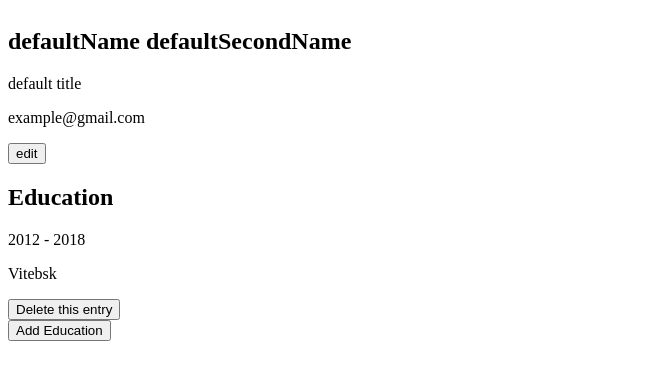
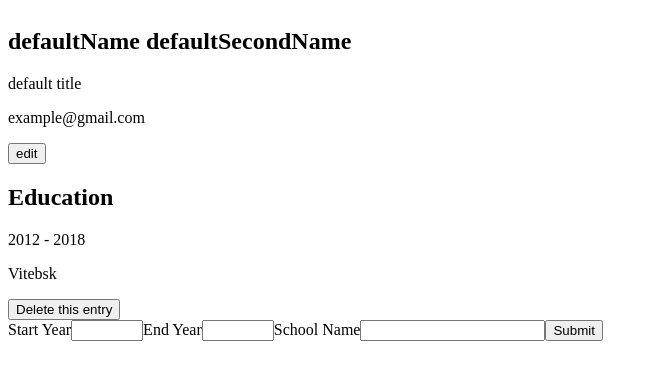
Before and after one commit to CrazyReborn/cv-app, a React (Create React App) app: page / in a window 1280 px wide. Both pictures are taken after a click on the button "Add Education". Shown: the top 380 px of the page, without its empty margins (0-658 px from the left). Built offline with nearby package versions, Linux system fonts and the light colour scheme.

Commit message:
now can add education entries.

```diff
--- a/src/components/education.js
+++ b/src/components/education.js
@@ -5,17 +5,19 @@ class Education extends React.Component {
     constructor() {
         super();
         this.state = {
+            addNew: false,
             all: [{
                 startYear: '2012', endYear: '2018', uniName: 'Vitebsk',
             id: uniqid()}],
-            current: {
-                startYear: '',
-                endYear: '',
-                uniName: '',
-                id: uniqid(),
-            }
+            currentStartYear: '',
+            currentEndYear: '',
+            currentUniName: '',
+            currentId: uniqid(),
         }
         this.handleDelete = this.handleDelete.bind(this);
+        this.handleAddEducationEntry = this.handleAddEducationEntry.bind(this);
+        this.handleChange = this.handleChange.bind(this);
+        this.handleSubmit = this.handleSubmit.bind(this);
     }
 
     handleDelete(id) {
@@ -23,11 +25,44 @@ class Education extends React.Component {
             all: this.state.all.filter(edu => edu.id !== id)
         });
     }
+    handleAddEducationEntry() {
+        this.setState({
+            addNew: !this.state.addNew,
+        });
+    }
+    handleChange(e) {
+        const name = e.target.name;
+        const value = e.target.value;
+        this.setState({
+                [name]: value,
+                id: this.state.currentId,
+        });
+        console.log(this.state)
+    }
+
+    handleSubmit(e) {
+        e.preventDefault();
+        const newEntry = {
+            startYear: this.state.currentStartYear,
+            endYear: this.state.currentEndYear,
+            uniName: this.state.currentUniName,
+            id: this.state.currentId,
+        }
+        this.setState({
+            addNew: !this.state.addNew,
+            all: this.state.all.concat(newEntry),
+            currentStartYear: '',
+            currentEndYear: '',
+            currentUniName: '',
+            currentId: uniqid(),
+        }, console.log(this.state.all));
+    }
     render() {
-        const { all } = this.state;
+        const { all, addNew } = this.state;
+        const {currentStartYear, currentSEndYear, currentSUniName } = this.state;
         return (
             <div>
-                {all.map(edu => {
+                {all.map((edu) => {
                     return (
                         <div key={edu.id}>
                             <h2>Education</h2>
@@ -37,7 +72,19 @@ class Education extends React.Component {
                         </div>
                     )
                 })}
-            <button>Add Education</button>
+                {!addNew
+                ? <button onClick={this.handleAddEducationEntry}>Add Education</button>
+                : <form onSubmit={this.handleSubmit}>
+                    <label htmlFor="startYear">Start Year</label>
+                    <input onChange={this.handleChange} id="startYear" name="currentStartYear" type="number" min="1960" max="2021" step="1" value={currentStartYear}></input>
+                    <label htmlFor="endYear">End Year</label>
+                    <input onChange={this.handleChange} id="endYear" name="currentEndYear" type="number" min="1960" max="2021" step="1" value={currentSEndYear}></input>
+                    <label htmlFor="uniName">School Name</label>
+                    <input onChange={this.handleChange} type="text" name="currentUniName" id="uniName" value={currentSUniName}></input>
+                    <input type="submit"></input>
+                    </form>
+                    }
+
         </div>
         )
     }
--- a/src/components/general-info.js
+++ b/src/components/general-info.js
@@ -39,13 +39,13 @@ class GeneralInfo extends React.Component {
             <div className="geranalInfo">
                 {editing
                 ? <form className="geranalInfo" onSubmit={this.handleSubmit}>
-                    <label for="firstName">First Name</label>
+                    <label htmlFor="firstName">First Name</label>
                     <input type="text" id="firstName" name="firstName" value={firstName} onChange={this.handleChange}></input>
-                    <label for="lastName">Last Name</label>
+                    <label htmlFor="lastName">Last Name</label>
                     <input type="text" id="lastName" name="lastName" value={lastName} onChange={this.handleChange}></input>
-                    <label for="title">Job Title</label>
+                    <label htmlFor="title">Job Title</label>
                     <input type="text" id="title" name="title" value={title} onChange={this.handleChange}></input>
-                    <label for="email">Email</label>
+                    <label htmlFor="email">Email</label>
                     <input type="text" id="email" name="email" value={email} onChange={this.handleChange}></input>
                     <input type="submit"></input>
                 </form>
```
